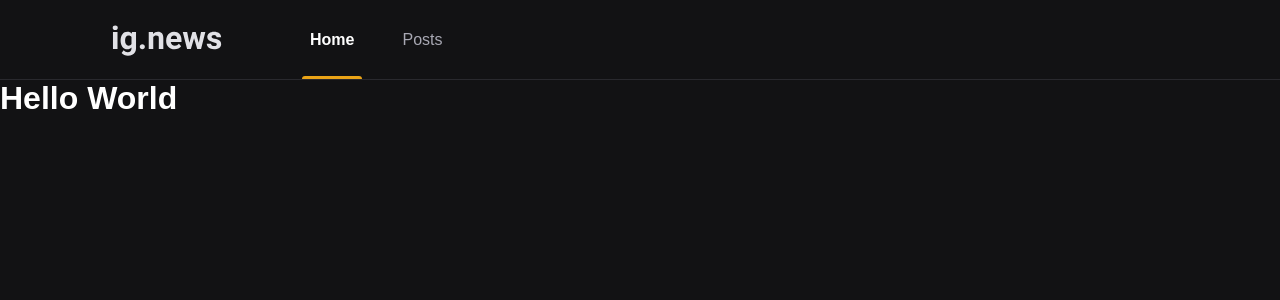
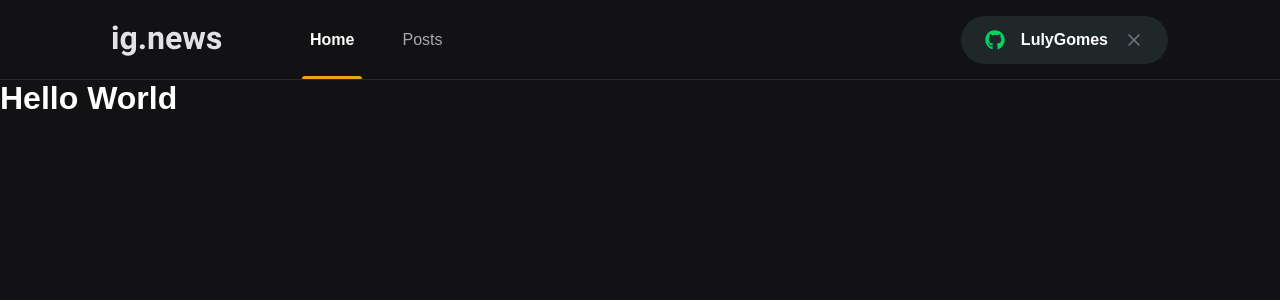
Before and after one commit to lulygomes/ignews, a Next.js app: page / in a window 1280 px wide. Shown: the top 300 px of the page. Built offline with nearby package versions, Linux system fonts and the light colour scheme.

Commit message:
sigin button

```diff
--- a/package.json
+++ b/package.json
@@ -12,6 +12,7 @@
     "next": "11.1.2",
     "react": "17.0.2",
     "react-dom": "17.0.2",
+    "react-icons": "^4.2.0",
     "sass": "^1.41.1"
   },
   "devDependencies": {
--- a/src/components/Header/index.tsx
+++ b/src/components/Header/index.tsx
@@ -1,3 +1,4 @@
+import { SigninButton } from '../SignInButton'
 import styles from './styles.module.scss'
 
 export function Header() {
@@ -9,6 +10,8 @@
           <a className={styles.active} href="">Home</a>
           <a href="">Posts</a>
         </nav>
+
+        <SigninButton />
       </div>
     </header>
   )
--- a/src/components/Header/styles.module.scss
+++ b/src/components/Header/styles.module.scss
@@ -51,4 +51,8 @@
       }
     }
   }
+
+  button {
+    margin-left: auto;
+  }
 }
--- /dev/null
+++ b/src/components/SignInButton/index.tsx
@@ -0,0 +1,26 @@
+import { FaGithub } from 'react-icons/fa'
+import { FiX } from 'react-icons/fi'
+
+import styles  from './styles.module.scss'
+
+export function SigninButton() {
+  const isUserLoggedIn = true
+  return isUserLoggedIn ? (
+    <button
+      type="button"
+      className={styles.signInButton}
+    >
+      <FaGithub color="#04d361"/>
+      LulyGomes
+      <FiX color="#737388" className={styles.closeIcon} />
+    </button>
+  ) : (
+    <button
+    type="button"
+    className={styles.signInButton}
+  >
+    <FaGithub color="#eba417"/>
+    Entrar com Github
+  </button>
+  )
+}
--- /dev/null
+++ b/src/components/SignInButton/styles.module.scss
@@ -0,0 +1,33 @@
+.signInButton {
+  height: 3rem;
+  border-radius: 3rem;
+  background: var(--gray-850);
+  border: 0;
+  padding: 0 1.5rem;
+
+  display: flex;
+  align-items: center;
+  justify-content: center;
+
+  color: var(--white);
+  font-weight: bold;
+
+  svg {
+    width: 20px;
+    height: 20px;
+  }
+
+  svg:first-child {
+    margin-right: 1rem;
+  }
+
+  svg.closeIcon {
+    margin-left: 1rem;
+  }
+
+  transition: filter .2s;
+
+  &:hover {
+    filter: brightness(.8);
+  }
+}
--- a/src/styles/global.scss
+++ b/src/styles/global.scss
@@ -10,6 +10,7 @@
   --gray-100: #e1e1e6;
   --gray-300: #a8a8b3;
   --gray-800: #29292e;
+  --gray-850: #1f2729;
   --gray-900: #121214;
 
   --cyan-500: #61dafb;
```
Also changed, not shown: 1 other file (tests, documents, lock files or other folders).
